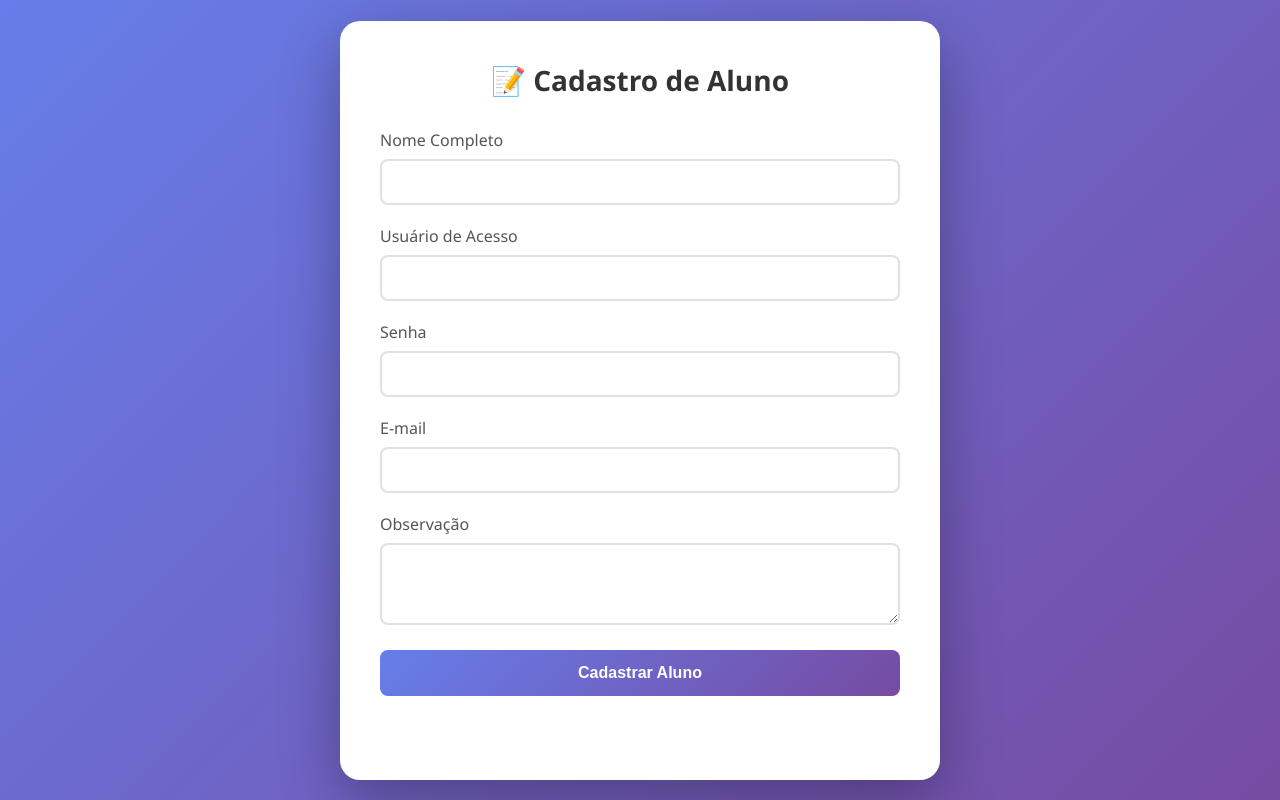
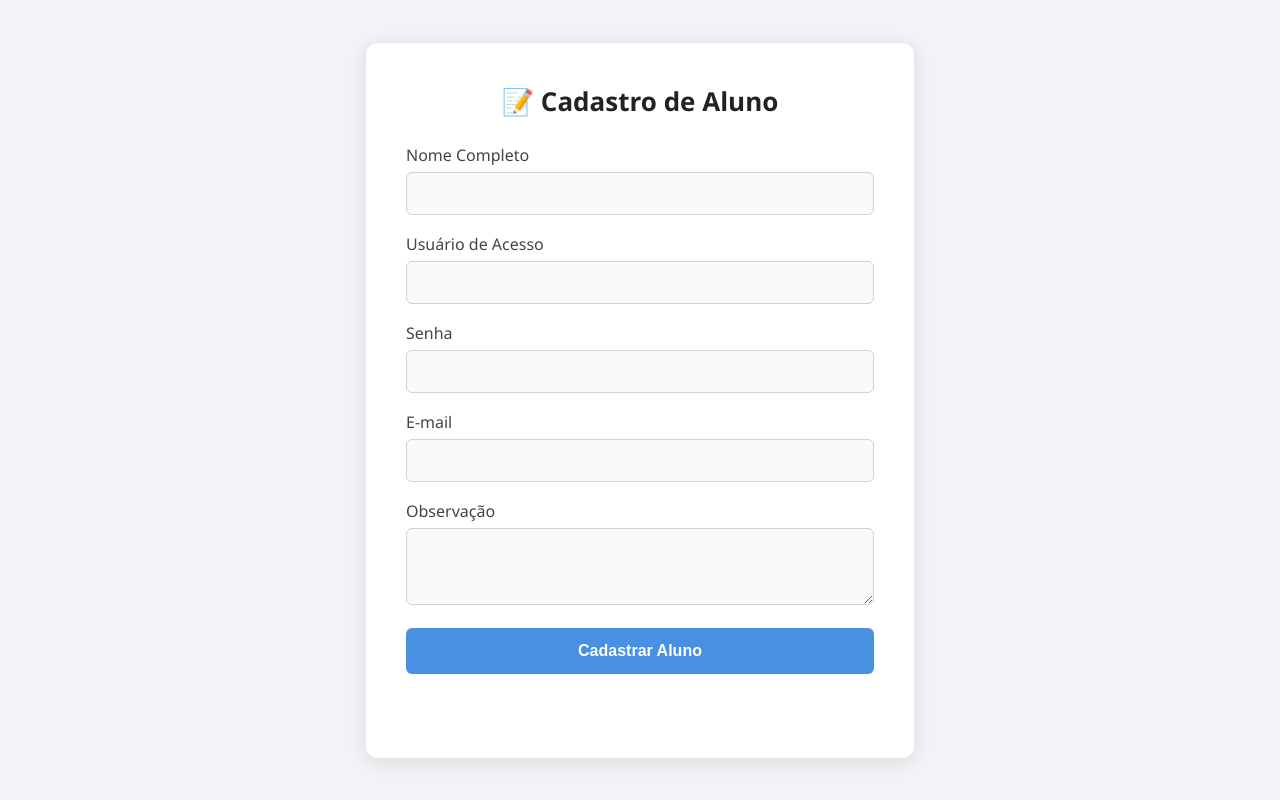
Before and after one commit to LeonardoKed/FrontEnd_Aplication_P2_CNI, a plain HTML site: page index.html in a window 1280 px wide. Drawn offline with Linux system fonts and the light colour scheme.

Commit message:
Update style.css

```diff
--- a/style.css
+++ b/style.css
@@ -6,7 +6,7 @@
 
 body {
     font-family: 'Segoe UI', Tahoma, Geneva, Verdana, sans-serif;
-    background: linear-gradient(135deg, #667eea 0%, #764ba2 100%);
+    background: #f2f4f8;
     min-height: 100vh;
     display: flex;
     justify-content: center;
@@ -14,80 +14,91 @@ body {
     padding: 20px;
 }
 
+/* CARD */
 .container {
-    background: #fff;
-    border-radius: 20px;
+    background: #ffffff;
+    border-radius: 12px;
     padding: 40px;
-    max-width: 600px;
+    max-width: 550px;
     width: 100%;
-    box-shadow: 0 20px 60px rgba(0,0,0,0.3);
+    box-shadow: 0 4px 25px rgba(0,0,0,0.1);
+    border: 1px solid #e5e5e5;
 }
 
+/* TÍTULO */
 h1 {
-    color: #333;
-    margin-bottom: 30px;
+    color: #222;
+    margin-bottom: 25px;
     text-align: center;
-    font-size: 28px;
+    font-size: 26px;
+    font-weight: 600;
 }
 
+/* CAMPOS */
 .form-group {
-    margin-bottom: 20px;
+    margin-bottom: 18px;
 }
 
 label {
     display: block;
-    margin-bottom: 8px;
-    color: #555;
+    margin-bottom: 6px;
+    color: #444;
     font-weight: 500;
 }
 
 input, textarea {
     width: 100%;
     padding: 12px;
-    border: 2px solid #e0e0e0;
-    border-radius: 8px;
-    font-size: 16px;
-    transition: border-color 0.3s;
+    border: 1px solid #cfd3d8;
+    border-radius: 6px;
+    font-size: 15px;
+    background: #fafafa;
+    transition: all 0.2s ease;
 }
 
 input:focus, textarea:focus {
     outline: none;
-    border-color: #667eea;
+    border-color: #4a90e2;
+    background: #fff;
+    box-shadow: 0 0 4px rgba(74,144,226,0.4);
 }
 
+/* BOTÃO */
 button {
     width: 100%;
     padding: 14px;
-    background: linear-gradient(135deg, #667eea 0%, #764ba2 100%);
+    background: #4a90e2;
     color: #fff;
     border: none;
-    border-radius: 8px;
+    border-radius: 6px;
     font-size: 16px;
     font-weight: bold;
     cursor: pointer;
-    transition: transform 0.2s;
+    transition: background 0.2s ease, transform 0.2s ease;
 }
 
 button:hover {
+    background: #3b7ac4;
     transform: translateY(-2px);
 }
 
+/* MENSAGENS */
 .mensagem {
     margin-top: 20px;
     padding: 12px;
-    border-radius: 8px;
+    border-radius: 6px;
     text-align: center;
     font-weight: 500;
 }
 
 .sucesso {
-    background: #d4edda;
-    color: #155724;
-    border: 1px solid #c3e6cb;
+    background: #d1f2e5;
+    color: #1b6b4a;
+    border: 1px solid #a6e4c9;
 }
 
 .erro {
     background: #f8d7da;
-    color: #721c24;
-    border: 1px solid #f5c6cb;
+    color: #842029;
+    border: 1px solid #f5c2c7;
 }
```
